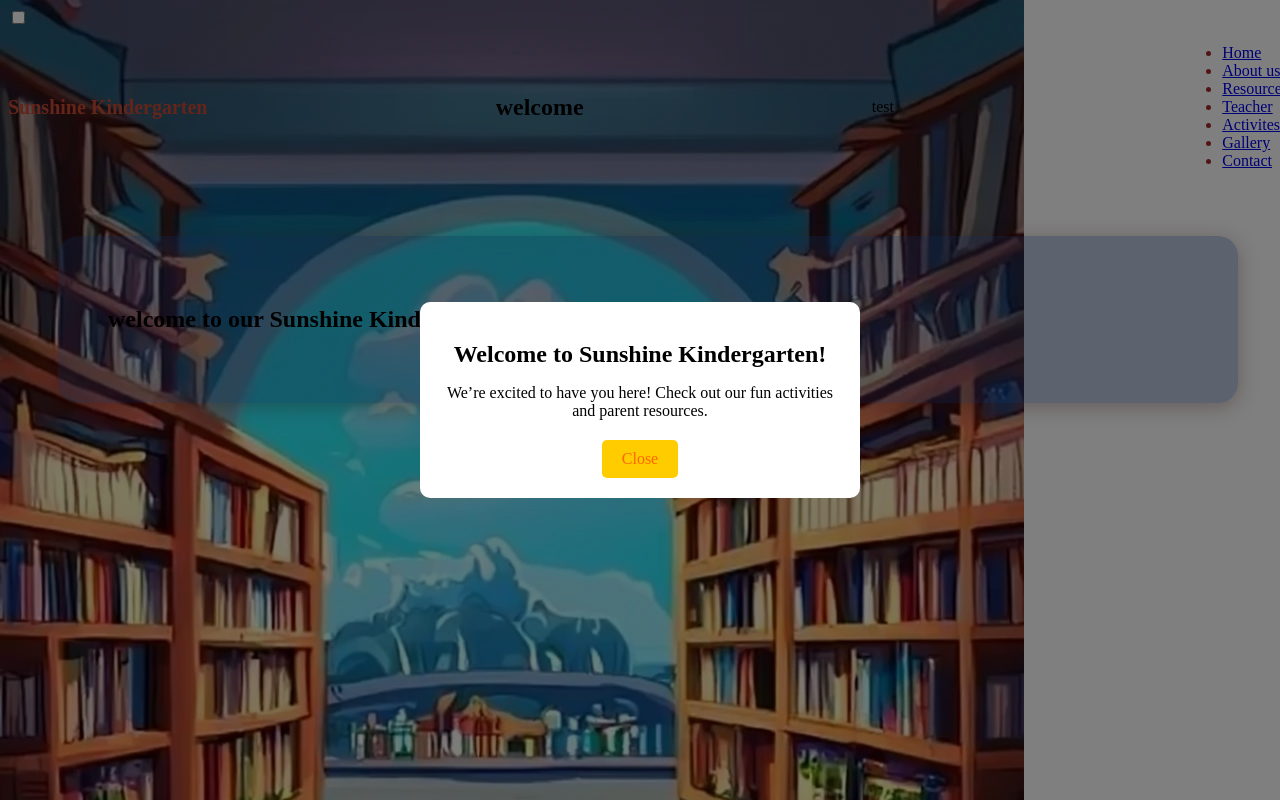
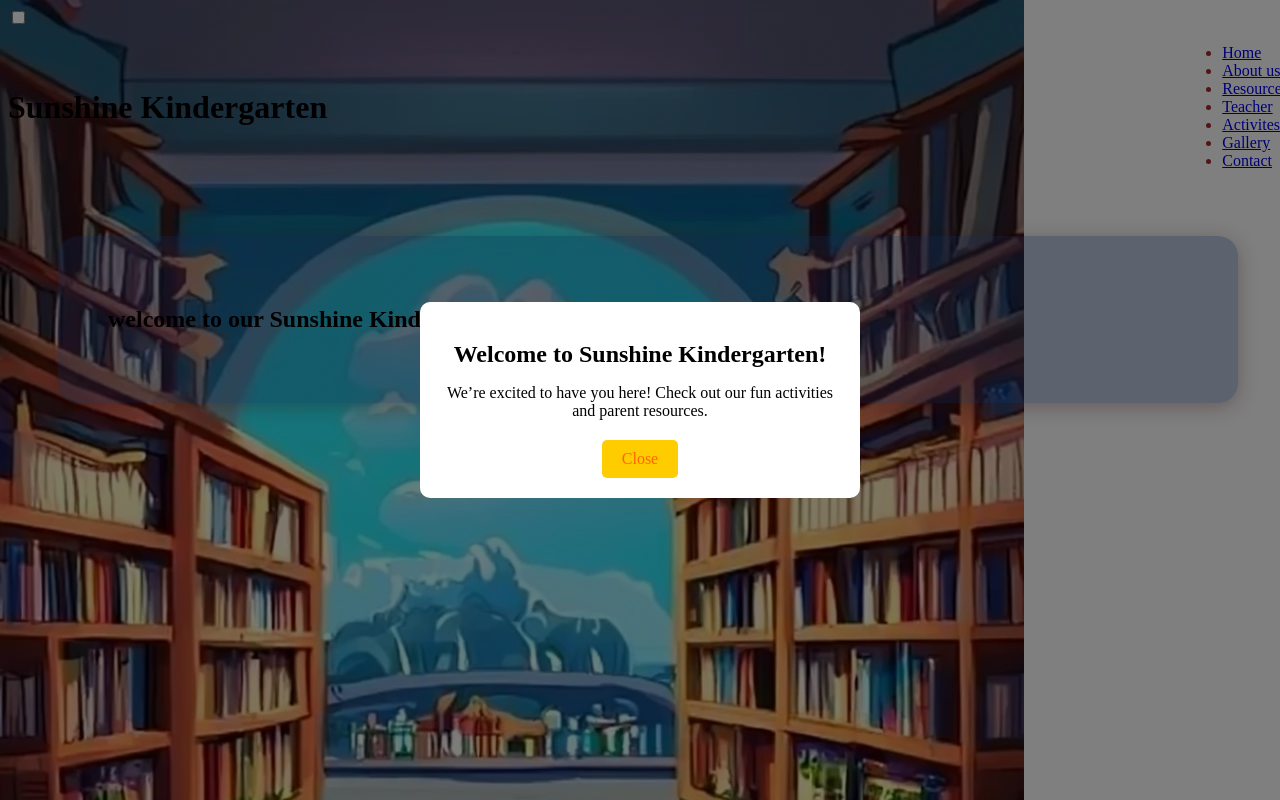
Before and after one commit to GooodMain/ITCS333Class, a plain HTML site: page index.html in a window 1280 px wide. Drawn offline with Linux system fonts and the light colour scheme.

Commit message:
Made code look better

```diff
--- a/index.html
+++ b/index.html
@@ -23,12 +23,9 @@
     </div>
 
 
-        <header>    <div class="logo" ><h1 >Sunshine Kindergarten</h1></div>
-
-            <h2>welcome </h2>
-
-        test
-
+        <header>
+              <!-- <div class="logo" > -->
+                <h1 >Sunshine Kindergarten</h1></div>
 
         <nav>
             <ul>
@@ -45,10 +42,6 @@
                 <li> <a href="Gallery "   >Gallery</a> </li>
 
                 <li> <a href="Contact "   >Contact</a> </li>
-
-
-
-
             </ul>
 
 
@@ -68,23 +61,11 @@
 
                     <h2>welcome to our Sunshine Kindergarten </h2>
 
-
-
-
-
-
-
-
                 </div>
 
                 <div class="img">
 
-
-
                 </div>
-
-
-
 
             </section>
 
@@ -92,8 +73,5 @@
 
         <footer>     </footer>
 
-
-
-
     </body>
     </html>
```
